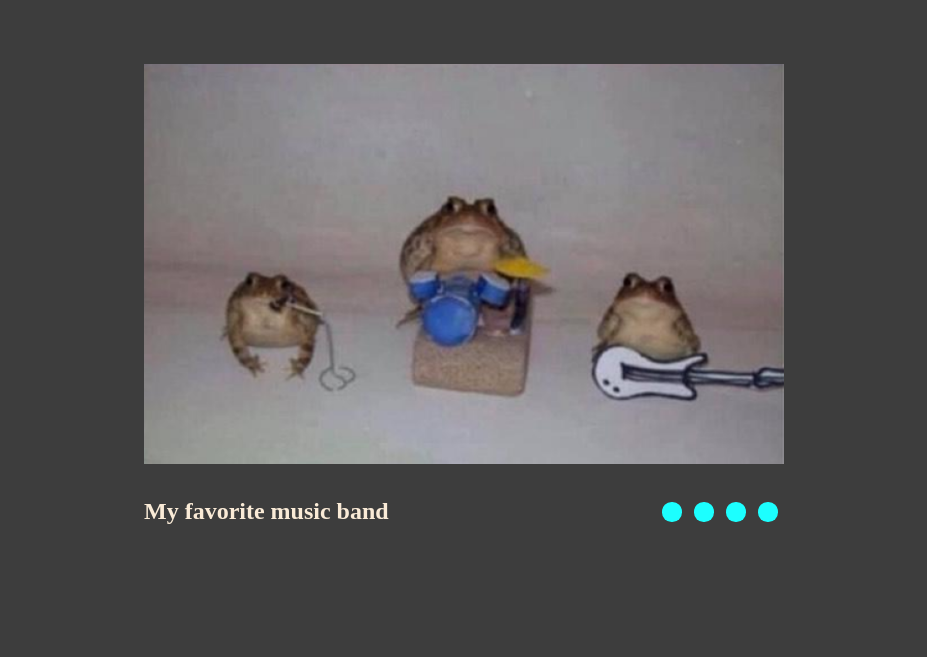
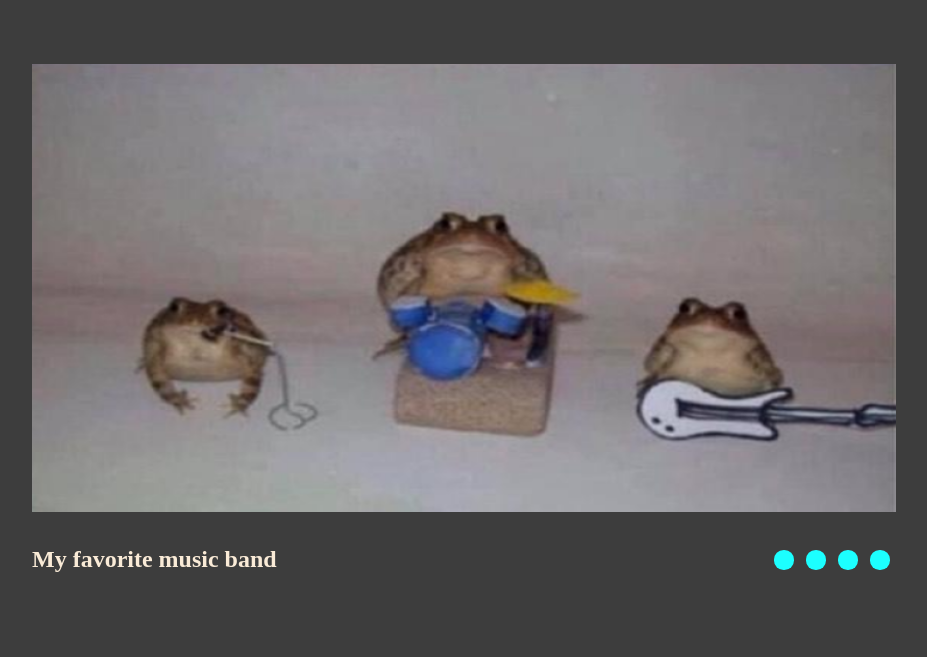
Before and after one commit to nosensejk/cssMemeSlider, a plain HTML site: page cssMemeSlider/index.html in a window 1280 px wide. Shown: the whole page, without its empty margins (176-1103 px from the left). Drawn offline with Linux system fonts and the light colour scheme.

Commit message:
fix: adaptive changes Пт, сен 22, 2023 05:02:31

```diff
--- a/cssMemeSlider/style.css
+++ b/cssMemeSlider/style.css
@@ -7,22 +7,24 @@ body{
 }
 .container{
    width: 90vw;
-   /* min-width: 30rem; */
+
+   /* max-width: 50rem; */
    margin: 0 auto;
-   /* border: 1px solid #000; */
+
    overflow: hidden;
 }
 .slider{
-   width: 93%;
-   max-width: 40em;
+   width: 75%;
+
+   /* max-width: 40em; */
    overflow: hidden;
    margin: 0 auto;
 }
 .imgs{
    width: 400%;
-   height: 50vh;
+   height: 35vw;
 
-   /* border: 2px solid #ff0303; */
+
    border-radius: 1em;
    margin-top: 4em;
    display: flex;
@@ -43,21 +45,19 @@ body{
    display: flex;
    justify-content: space-between;
    align-items: center;
-   /* border: 1px solid #000; */
+
 
 }
 .description{
-   /* width: 30%; */
+
    height: 1.5em;
    overflow: hidden;
-   /* border: 1px solid #000; */
+
    text-wrap:nowrap;
 
-   /* position: relative; */
+
 }
-.description p {
-   /* margin-right: 4em; */
-}
+
 .controls{
 
    display: flex;
@@ -153,9 +153,7 @@ input[name="control"]{
 
 
 @media (max-width:768px){
-   .container{
-      /* width: 90vw; */
-   }
+
    .desc-pag{
       flex-direction: column-reverse;
    }
```
